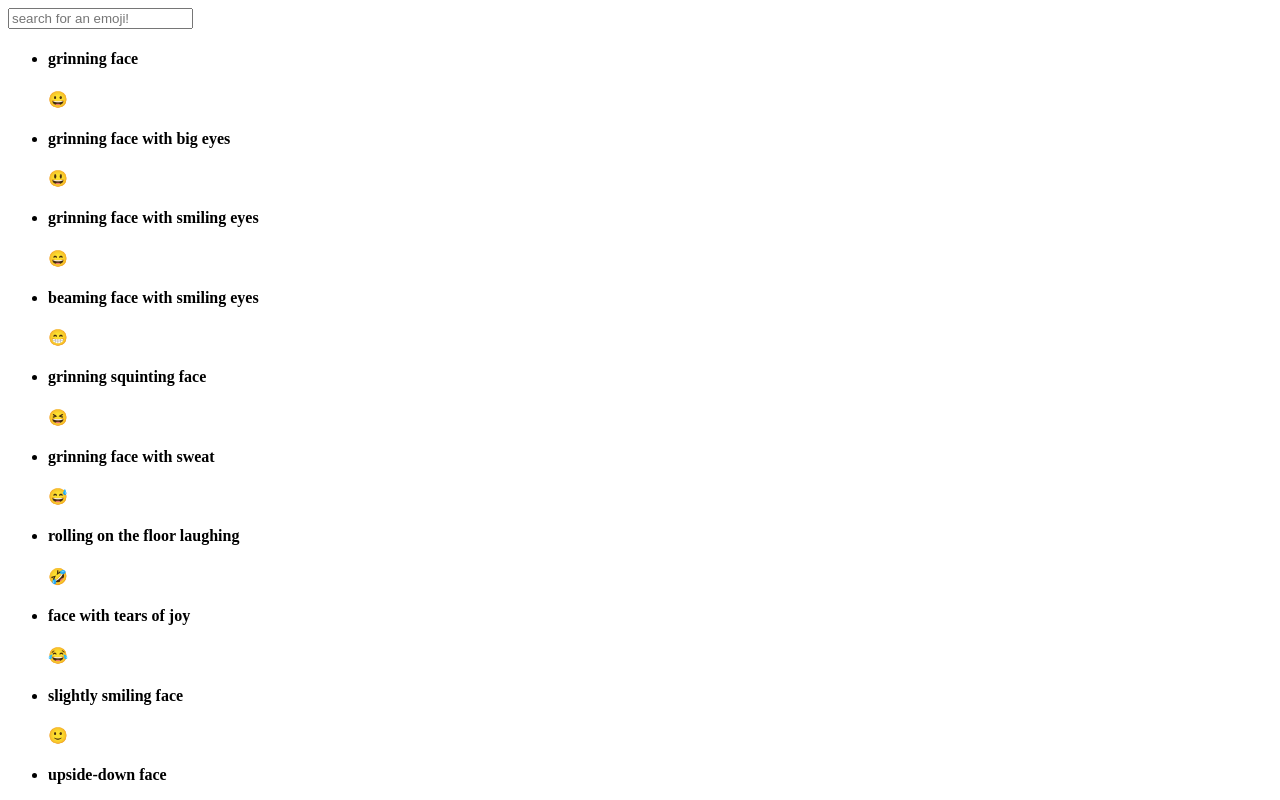
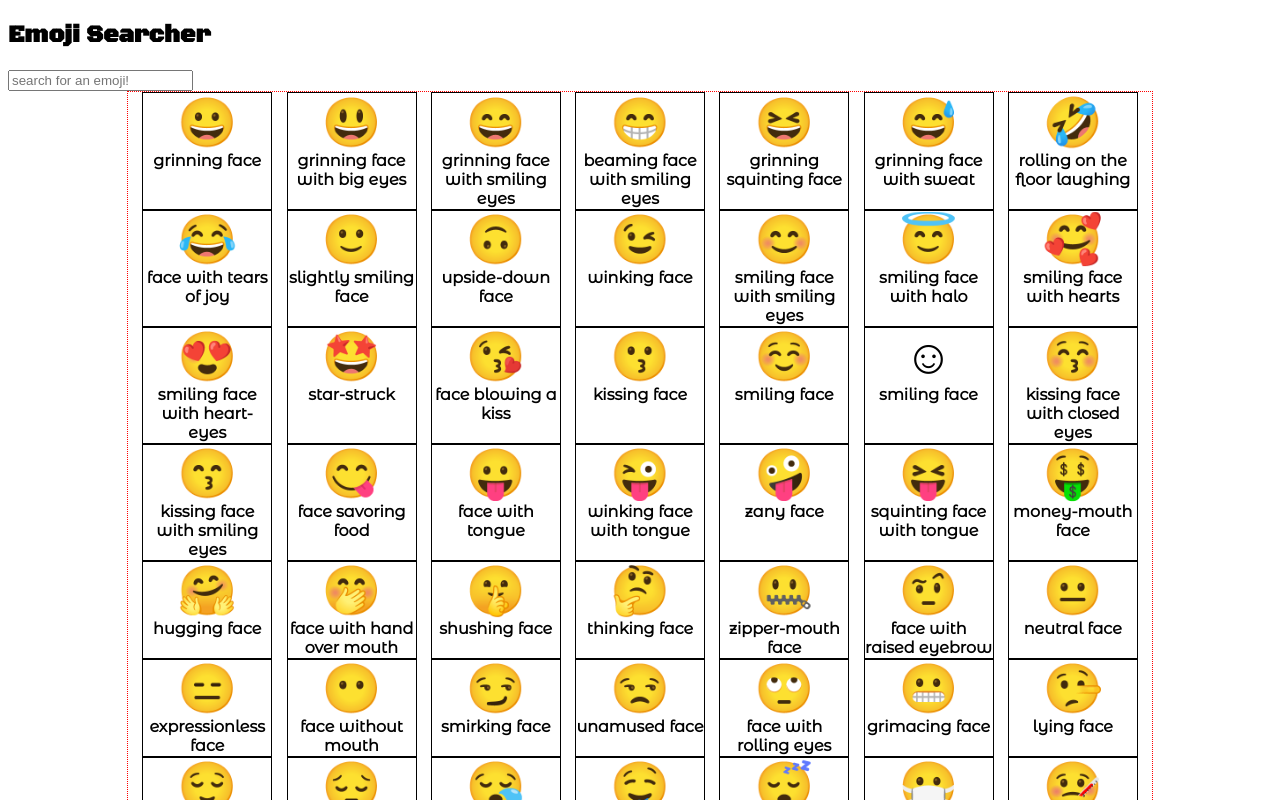
Before and after one commit to liliboxer/emoji-search, a React app: page / in a window 1280 px wide. Shown: the top 800 px of the page. Built offline with nearby package versions, Linux system fonts and the light colour scheme.

Commit message:
css for list of emojis

```diff
--- a/playground.js
+++ /dev/null
@@ -1,4 +0,0 @@
-const emojiData = require('./src/services/emojiData');
-
-console.log(emojiData[1])
-;
--- /dev/null
+++ b/src/components/Emoji.css
@@ -0,0 +1,21 @@
+@import url('https://fonts.googleapis.com/css?family=Montserrat+Alternates&display=swap');
+
+.Emoji {
+  font-family: 'Montserrat Alternates', sans-serif;
+  border: 1px solid black;
+  display: flex;
+  flex-direction: column;
+  width: 10vw;
+  height: 100%;
+  text-align: center;
+
+  h4 {
+    margin: 0 auto;
+    font-size: 1em;
+  }
+
+  p {
+    margin: 0 auto;
+    font-size: 3em;
+  }
+}
--- a/src/components/Emoji.js
+++ b/src/components/Emoji.js
@@ -1,11 +1,12 @@
 import React from 'react';
 import PropTypes from 'prop-types';
+import styles from './Emoji.css';
 
 function Emoji({ char, name }) {
   return (
-    <section>
+    <section className={styles.Emoji}>
+      <p>{char}</p>
       <h4>{name}</h4>
-      <p>{char}</p>
     </section>
   );
 }
--- /dev/null
+++ b/src/components/Emojis.css
@@ -0,0 +1,10 @@
+.Emojis {
+  list-style: none;
+  border: 1px dotted red;
+  width: 80vw;
+  margin: 0 auto;
+  padding: 0;
+  display: flex;
+  justify-content: space-evenly;
+  flex-wrap: wrap;
+}
--- a/src/components/Emojis.js
+++ b/src/components/Emojis.js
@@ -1,6 +1,7 @@
 import React from 'react';
 import PropTypes from 'prop-types';
 import Emoji from './Emoji';
+import styles from './Emojis.css';
 
 function Emojis({ emojis }) {
   const emojisElement = emojis.map(emoji => (
@@ -14,13 +15,18 @@ function Emojis({ emojis }) {
 
   return (
     <>
-      <ul>{emojisElement}</ul>
+      <ul className={styles.Emojis}>{emojisElement}</ul>
     </>
   );
 }
 
 Emojis.propTypes = {
-  emojis: PropTypes.arrayOf(PropTypes.string).isRequired
+  emojis: PropTypes.arrayOf(PropTypes.shape({
+    codes: PropTypes.string.isRequired,
+    char: PropTypes.string.isRequired,
+    name: PropTypes.string.isRequired,
+    category: PropTypes.string.isRequired,
+  })).isRequired
 };
 
 export default Emojis;
--- /dev/null
+++ b/src/components/EmojisContainer.css
@@ -0,0 +1,9 @@
+@import url('https://fonts.googleapis.com/css?family=Black+Ops+One&display=swap');
+
+.EmojisContainer {
+  font-family: 'Black Ops One', cursive;
+
+  h1 {
+    color: black;
+  }
+}
--- a/src/components/EmojisContainer.js
+++ b/src/components/EmojisContainer.js
@@ -2,6 +2,7 @@ import React, { Component } from 'react';
 import Search from './Search';
 import Emojis from './Emojis';
 import { emojiList } from '../services/emojiData';
+import styles from './EmojisContainer.css';
 
 
 export default class EmojisContainer extends Component {
@@ -15,10 +16,11 @@ export default class EmojisContainer extends Component {
 
   render() {
     return (
-      <>
+      <section className={styles.EmojisContainer}>
+        <h1>Emoji Searcher</h1>
         <Search text={this.state.text} handleSearchUpdate={this.handleSearchUpdate}/>
         <Emojis emojis={emojiList.filter(emoji => emoji.name.includes(this.state.text))}/>
-      </>
+      </section>
     );
   }
 }
```
Also changed, not shown: src/services/emojiData.js.
